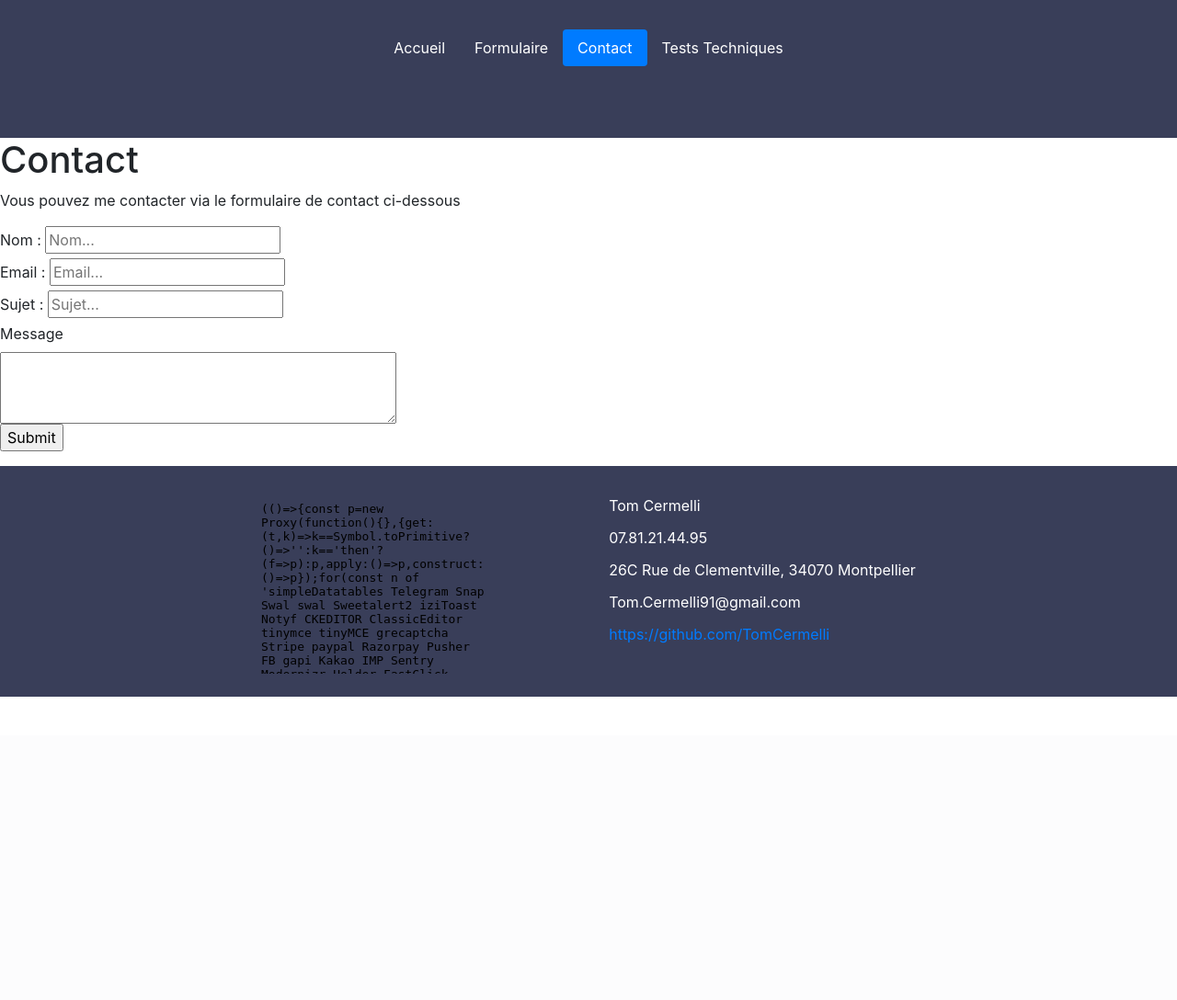
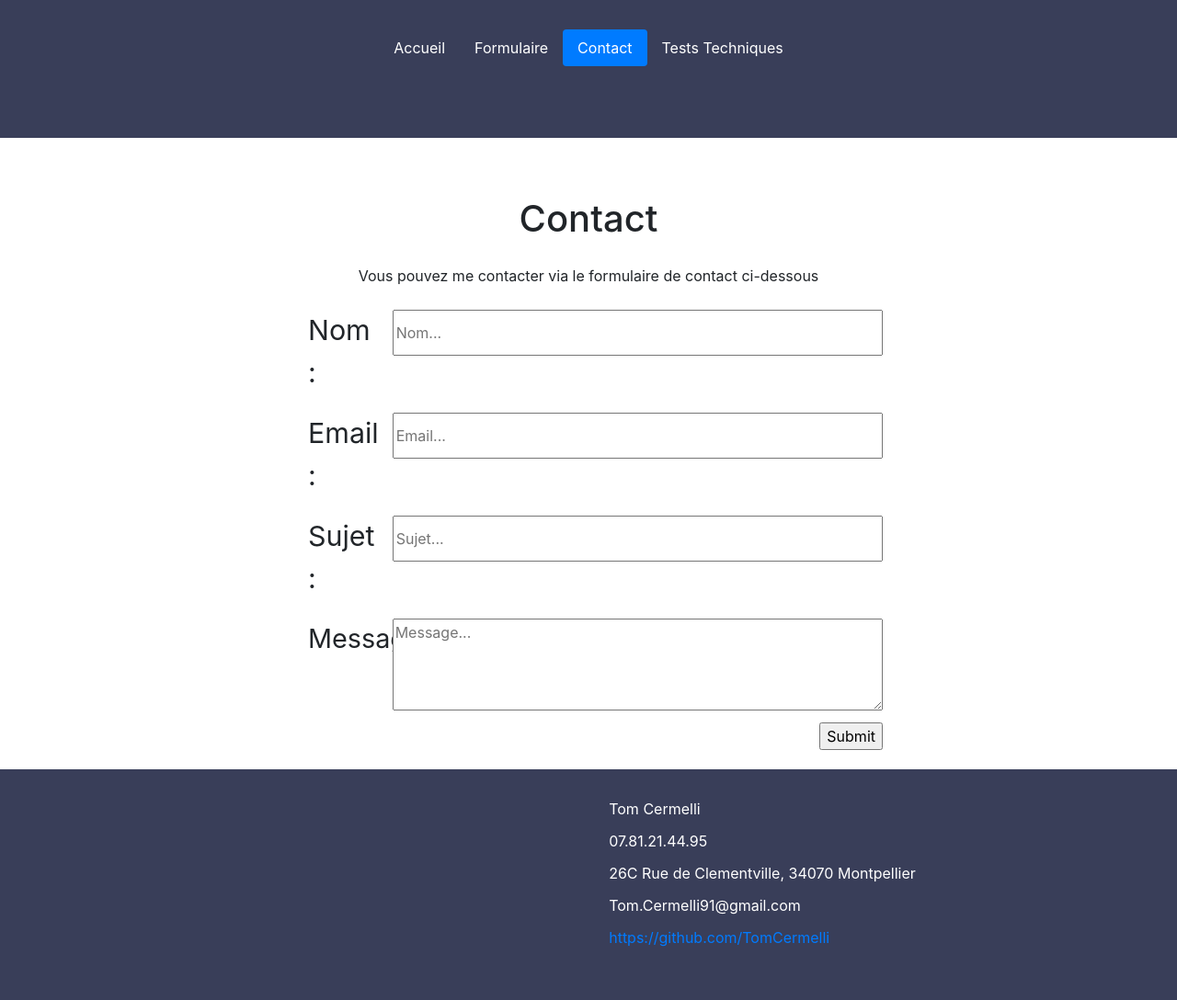
Before and after one commit to TomCermelli/siteTestDiginamic, a PHP site: page /contact.php in a window 1280 px wide. Shown: the whole page at 92% size. Before the commit the page ends 758 px from the top, so only its background shows below. Run offline with PHP 8.4, Linux system fonts and the light colour scheme; some libraries are stand-ins or nearby versions.

Commit message:
Changement Contact + ajustement des pages

```diff
--- a/contact.php
+++ b/contact.php
@@ -24,16 +24,16 @@
               )
           );
 
-      $mail->Host = MAIL_SMTP;                    // Set the SMTP server to send through
-      $mail->Port = 587;                                    // TCP port to connect to, use 465 for `PHP
+      $mail->Host = MAIL_SMTP;                    // Le SMPTP que l'on va utiliser par exemple gmail
+      $mail->Port = 587;
       $mail->isSMTP(true);
-      $mail->setFrom($_POST['email'], $_POST['email']);
-      $mail->Username = MAIL_LOG;                     // SMTP username
-      $mail->Password = MAIL_PAS;                               // SMTP password
-      $mail->addAddress(MAIL_LOG, '');     // Add a recipient
+      $mail->setFrom($_POST['email'], $_POST['email']); // le nom de l'expéditeur
+      $mail->Username = MAIL_LOG;                     // SMTP le login de notre mail
+      $mail->Password = MAIL_PAS;                               // le mot de passe de notre mail
+      $mail->addAddress(MAIL_LOG, '');
 
       // Content
-      $mail->isHTML(true);                                  // Set email format to HTML
+      $mail->isHTML(true);                                  // On envoie un email sous forme HTML
       $mail->Subject = $_POST['subject'];
       $mail->Body    = $_POST['message'];
       $mail->send();
@@ -58,34 +58,52 @@
 
     <h3>Merci, je vous recontacterai dés que possible.</h3>
 
-  <?php include "html/footer.html" ?>
 
 <?php
 else:
 ?>
   <?php include "html/header.php" ?>
-    <h1>Contact</h1>
-    <p>Vous pouvez me contacter via le formulaire de contact ci-dessous<p>
+  <div class="contactContainer">
+    <h1 class="mainTitle">Contact</h1>
+    <p class="heroText">Vous pouvez me contacter via le formulaire de contact ci-dessous<p>
     <!--On envoie un formulaire avec la methode POST, l'action nous permet d'indiquer quelle fichier on doit viser avec ce formulaire-->
     <form method="post" action="contact.php">
+
         <section class="userName"> <!--cette section représente le nom/prénom de l'user-->
-          <label for="Nom">Nom :</label>
-      		<input type="text" name="name" placeholder="Nom..." required/>
+          <div class="col-2">
+            <label style="font-size:1.9em;">Nom :</label>
+          </div>
+          <div class="col-10 pad">
+        		<input type="text" name="name" placeholder="Nom..." style="width: 100%; height: 50px;" required/>
+          </div>
         </section>
         <section class="mail">
-          <label for="Email">Email :</label>
-      		<input type="email" name="email" placeholder="Email..." />
+          <div class="col-2">
+            <label style="font-size:1.9em;">Email :</label>
+          </div>
+          <div class="col-10 pad">
+        		<input type="email" name="email" placeholder="Email..." style="width: 100%; height: 50px;"/>
+          </div>
         </section>
         <section class="subject">
-          <label for="Subject">Sujet :</label>
-      		<input type="text" name="subject" placeholder="Sujet..." />
+          <div class="col-2">
+            <label style="font-size:1.9em;">Sujet :</label>
+          </div>
+          <div class="col-10 pad">
+        		<input type="text" name="subject" placeholder="Sujet..." style="width: 100%; height: 50px;"/>
+          </div>
         </section>
         <section class="userMessage">
-        <label for="Message">Message</label><br>
-        <textarea id="messageUser" name="message" rows="3" cols="40"></textarea>
+          <div class="col-2">
+            <label style="font-size:1.8em;">Message:</label><br>
+          </div>
+          <div class="col-10 pad">
+            <textarea id="messageUser" name="message" rows="3" cols="40" style="width: 100%; height: 100px;" placeholder="Message..."></textarea>
+          </div>
         </section>
-      <input type="submit" value="Submit" />
+      <input type="submit" value="Submit" style="float:right;"/>
     </form>
+  </div>
   <?php include "html/footer.html" ?>
   <?php
   endif
--- a/css/contact.css
+++ b/css/contact.css
@@ -0,0 +1,33 @@
+.contactContainer{
+  margin: 5% 25% 5% 25%;
+}
+
+.mainTitle{
+  text-align: center;
+}
+
+.heroText{
+  text-align: center;
+  margin: 4%;
+  line-height: 1.5em;
+}
+
+.userName{
+  display: flex;
+  margin: 2% 0 2% 0;
+}
+
+.subject{
+  display: flex;
+  margin: 2% 0 2% 0;
+}
+
+.mail{
+  display: flex;
+  margin: 2% 0 2% 0;
+}
+
+.userMessage{
+  display: flex;
+  margin: 2% 0 2% 0;
+}
--- a/css/index.css
+++ b/css/index.css
@@ -25,10 +25,12 @@
 
 .heroContainer {
   display: flex;
+  overflow: hidden;
 }
 
 .heroText {
-padding: 8%;
+padding: 2% 3% 2% 3% ;
+line-height: 30px;
 
 }
 
```
Also changed, not shown: form.php (+12 -12 lines), html/header.html (deleted, +0 -12 lines), index.php (+26 -15 lines), test.php (+24 -1 lines), assets/carou1.jpg (added), assets/carou2.jpg (renamed from assets/Informatique_5_métiers_recrutent-624x416.jpg), assets/carou3.jpg (renamed from assets/informatique.jpg), assets/js_logo.jpg (deleted), assets/js_logo.png (added), assets/php_logo.png (added). Lines whose indentation alone changed are shown as unchanged.
